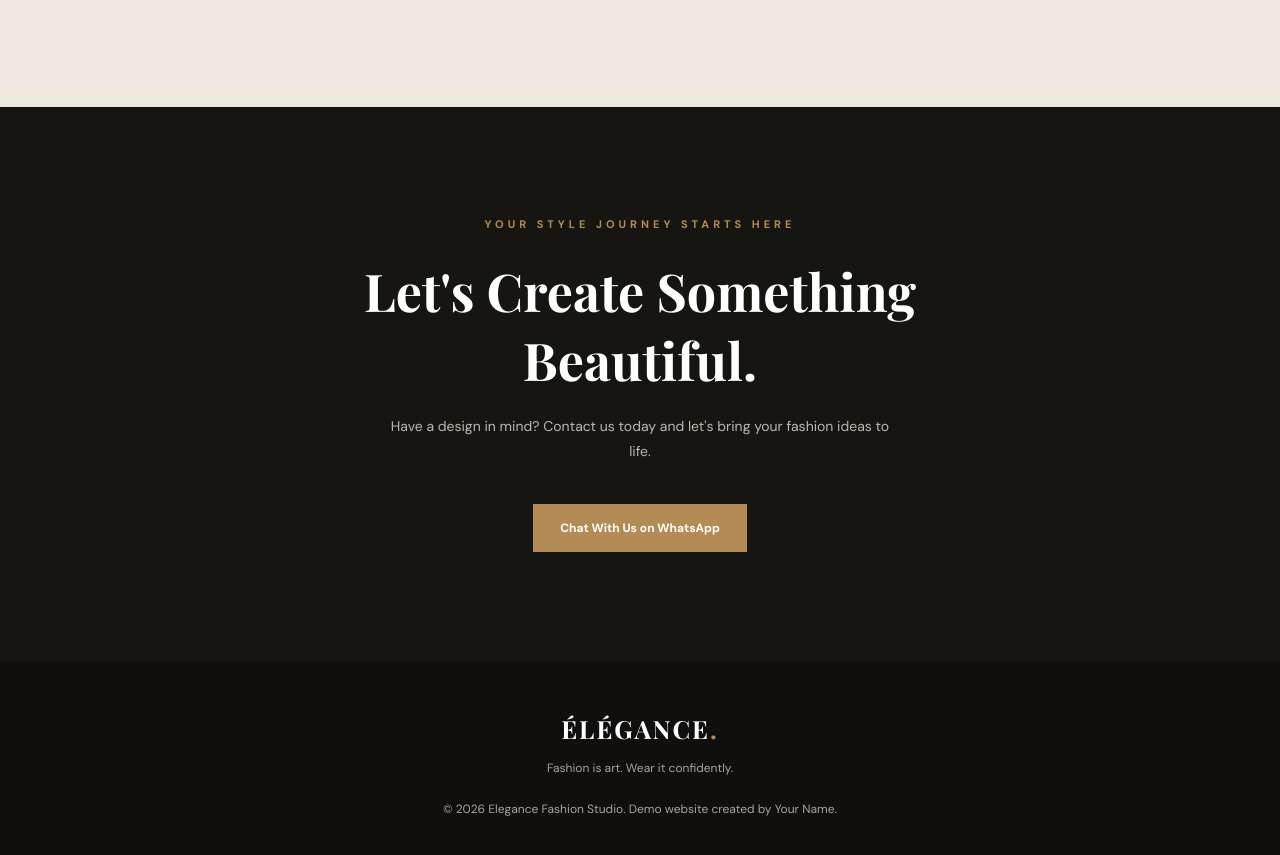
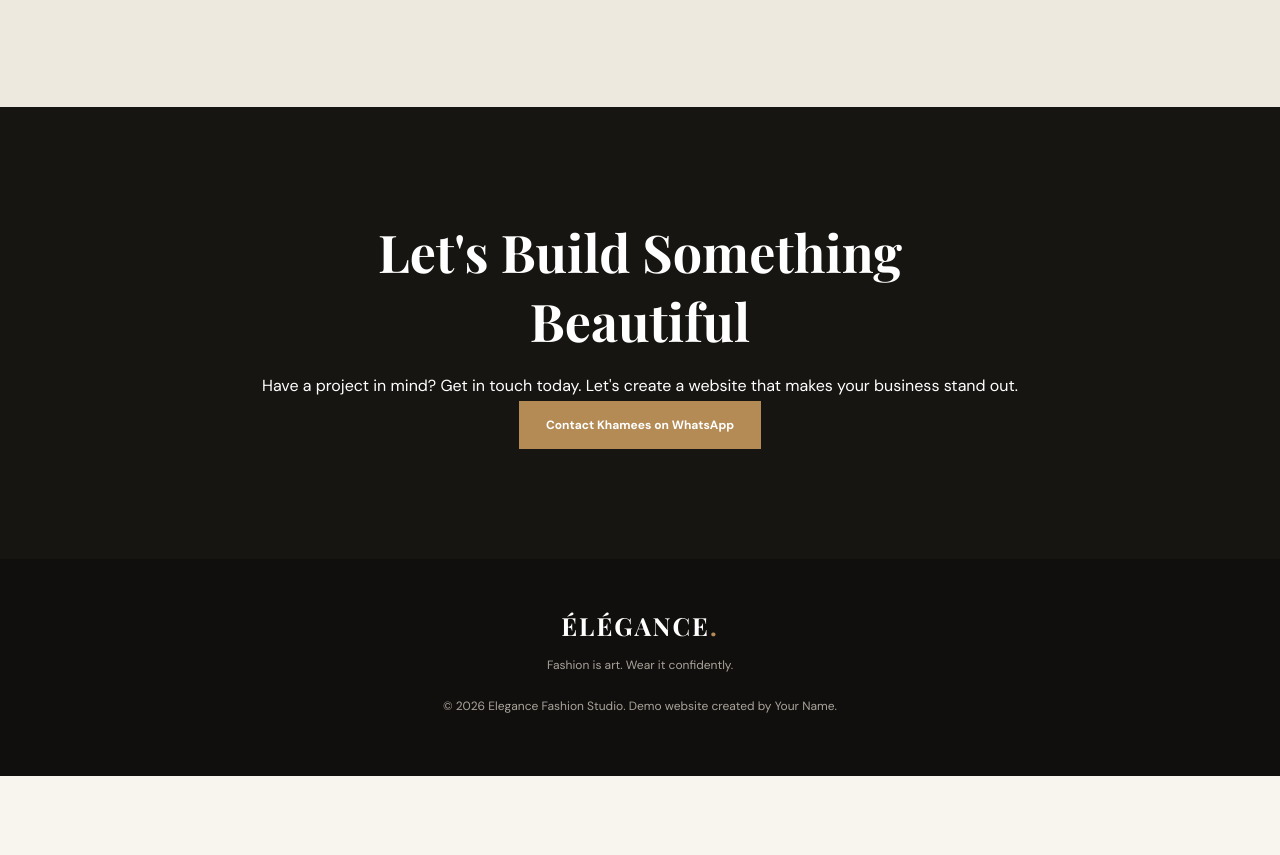
Before and after one commit to k1h2a3m4e5e6z7/elegance-fashion-studio, a plain HTML site: page index.html in a window 1280 px wide. Shown: the part 2546-3401 px from the top of the page. After the commit the page ends 3322 px from the top, so only its background shows below. Drawn offline with nearby package versions, Linux system fonts and the light colour scheme.

Commit message:
Update website contact section

```diff
--- a/index.html
+++ b/index.html
@@ -173,28 +173,24 @@
     </section>
 
     <!-- CALL TO ACTION -->
-    <section class="cta" id="contact">
-
-        <p class="eyebrow">YOUR STYLE JOURNEY STARTS HERE</p>
-
-        <h2>Let's Create Something Beautiful.</h2>
-
+<section class="cta" id="contact">
+    <div class="container">
+        <h2>Let's Build Something Beautiful</h2>
         <p>
-            Have a design in mind? Contact us today and let's bring
-            your fashion ideas to life.
+            Have a project in mind? Get in touch today.
+            Let's create a website that makes your business stand out.
         </p>
 
         <a
-            href="https://wa.me/2340000000000?text=Hello%2C%20I%20would%20like%20to%20make%20an%20enquiry."
+            href="https://wa.me/2348153367466?text=Hello%2C%20I%20am%20interested%20in%20your%20website%20design%20services."
             class="primary-button"
             target="_blank"
             rel="noopener noreferrer"
         >
-            Chat With Us on WhatsApp
+            Contact Khamees on WhatsApp
         </a>
-
-    </section>
-
+    </div>
+</section>
     <!-- FOOTER -->
     <footer class="footer">
 
```
